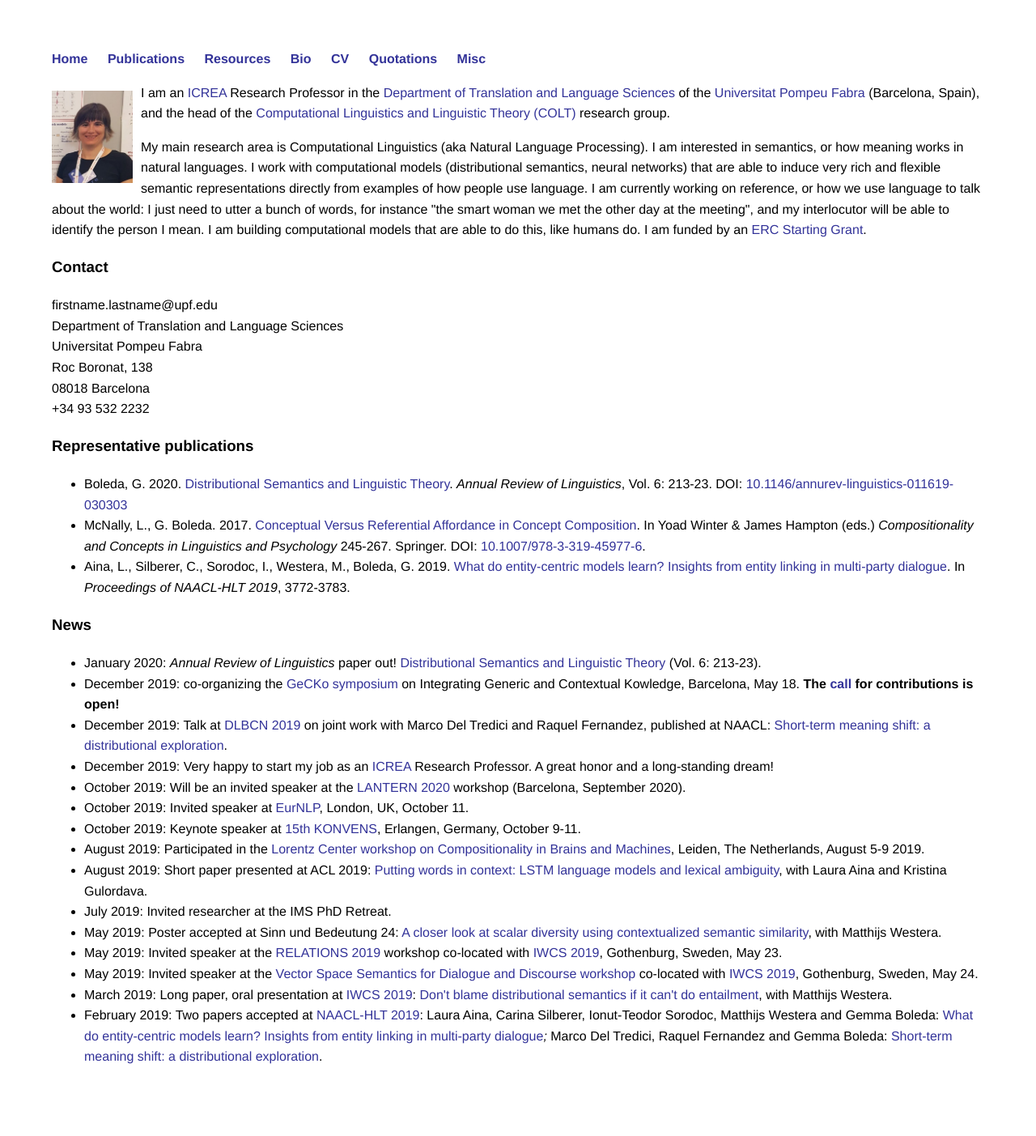
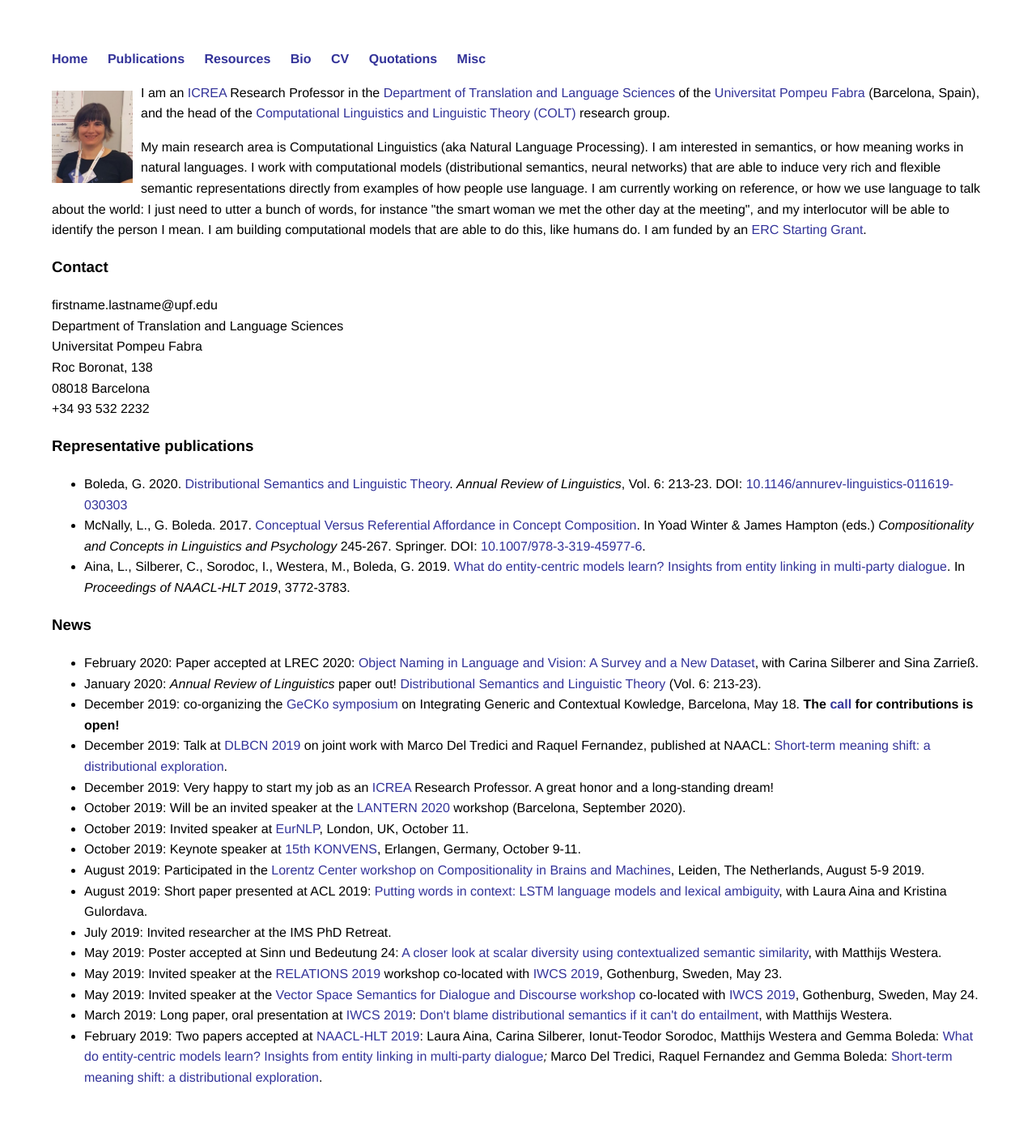
Before and after one commit to gboleda/gboleda.github.io, a Jekyll site: the page built from index.html, in a window 1280 px wide. Shown: the whole page at 81% size. Built offline with Jekyll 4.4.1, drawn with Linux system fonts in a browser that asks for light colours; before the commit the page ends 1378 px from its top, so only the background shows below that.

Commit message:
adds LREC 2020 paper

```diff
--- a/index.html
+++ b/index.html
@@ -46,6 +46,8 @@ In <i>Proceedings of NAACL-HLT 2019</i>, 3772-3783.
 
 <h3>News</h3>
 <ul>
+	<li>February 2020: Paper accepted at LREC 2020: <a href="./pubs/lrec2020naming-submitted.pdf">
+		Object Naming in Language and Vision: A Survey and a New Dataset</a>, with Carina Silberer and Sina Zarrieß.</li>
 	<li>January 2020: <i>Annual Review of Linguistics</i> paper out!
 		<a href="http://www.annualreviews.org/eprint/49J5VEMAMTAXAHVCUVDF/full/10.1146/annurev-linguistics-011619-030303">
 			Distributional Semantics and Linguistic Theory</a> (Vol. 6: 213-23).</li>
--- a/pubs/index.html
+++ b/pubs/index.html
@@ -39,6 +39,12 @@ In <i>Proceedings of </i>.
 -->
 
 <h2><a name="2020">2020 / forthcoming</a></h2>
+
+<p>Silberer, C., S. Zarrieß, G. Boleda. 2020.
+<a href="./lrec2020naming-submitted.pdf">Object Naming in Language and Vision: A Survey and a New Dataset</a>.
+In <i>Proceedings of LREC 2020</i>. Accepted.
+</p>
+
 
 <p>Boleda, G. 2020.
   <a href="http://www.annualreviews.org/eprint/49J5VEMAMTAXAHVCUVDF/full/10.1146/annurev-linguistics-011619-030303">
```
Also changed, not shown: 1 other file.
